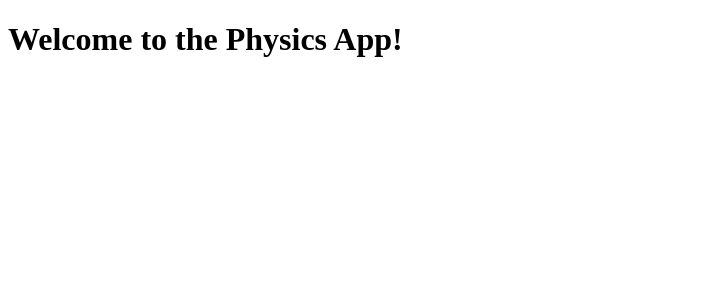
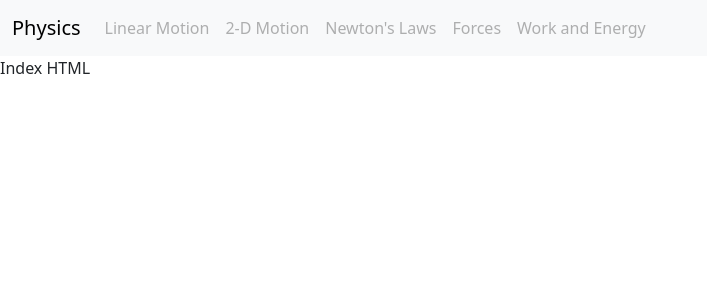
Before and after one commit to achavezz/Physics-Application, a Flask app: page / in a window 1280 px wide. Shown: the top 300 px of the page, without its empty margins (0-707 px from the left). Run offline with Flask 3, Linux system fonts and the light colour scheme.

Commit message:
Creating base and index html files

```diff
--- a/templates/index.html
+++ b/templates/index.html
@@ -1,12 +1,2 @@
-<!-- templates/index.html -->
-<!DOCTYPE html>
-<html lang="en">
-<head>
-    <meta charset="UTF-8">
-    <meta name="viewport" content="width=device-width, initial-scale=1.0">
-    <title>Physics App</title>
-</head>
-<body>
-    <h1>Welcome to the Physics App!</h1>
-</body>
-</html>
+{% extends "layout.html" %}
+{% block content %}Index HTML{% endblock %}
--- /dev/null
+++ b/templates/layout.html
@@ -0,0 +1,41 @@
+<!-- templates/index.html -->
+<!DOCTYPE html>
+<html lang="en">
+<head>
+    <meta charset="UTF-8">
+    <meta name="viewport" content="width=device-width, initial-scale=1.0">
+    <link href="https://cdn.jsdelivr.net/npm/bootstrap@5.3.3/dist/css/bootstrap.min.css" rel="stylesheet" integrity="sha384-QWTKZyjpPEjISv5WaRU9OFeRpok6YctnYmDr5pNlyT2bRjXh0JMhjY6hW+ALEwIH" crossorigin="anonymous">
+    <title>Physics: {% block title %}{% endblock %}</title>
+</head>
+<body>
+    <nav class="navbar navbar-expand-lg bg-body-tertiary">
+        <div class="container-fluid">
+          <a class="navbar-brand" href="#">Physics</a>
+          <button class="navbar-toggler" type="button" data-bs-toggle="collapse" data-bs-target="#navbarSupportedContent" aria-controls="navbarSupportedContent" aria-expanded="false" aria-label="Toggle navigation">
+            <span class="navbar-toggler-icon"></span>
+          </button>
+          <div class="collapse navbar-collapse" id="navbarSupportedContent">
+            <ul class="navbar-nav me-auto mb-2 mb-lg-0">
+                <li class="nav-item">
+                    <a class="nav-link disabled" aria-disabled="true">Linear Motion</a>
+                </li>
+                <li class="nav-item">
+                    <a class="nav-link disabled" aria-disabled="true">2-D Motion</a>
+                </li>
+                <li class="nav-item">
+                    <a class="nav-link disabled" aria-disabled="true">Newton's Laws</a>
+                </li>
+                <li class="nav-item">
+                    <a class="nav-link disabled" aria-disabled="true">Forces</a>
+                </li>
+                <li class="nav-item">
+                    <a class="nav-link disabled" aria-disabled="true">Work and Energy</a>
+                </li>
+            </ul>
+          </div>
+        </div>
+      </nav>
+    {% block content %}{% endblock %}
+    <script src="https://cdn.jsdelivr.net/npm/bootstrap@5.3.3/dist/js/bootstrap.bundle.min.js" integrity="sha384-YvpcrYf0tY3lHB60NNkmXc5s9fDVZLESaAA55NDzOxhy9GkcIdslK1eN7N6jIeHz" crossorigin="anonymous"></script>
+</body>
+</html>
```
